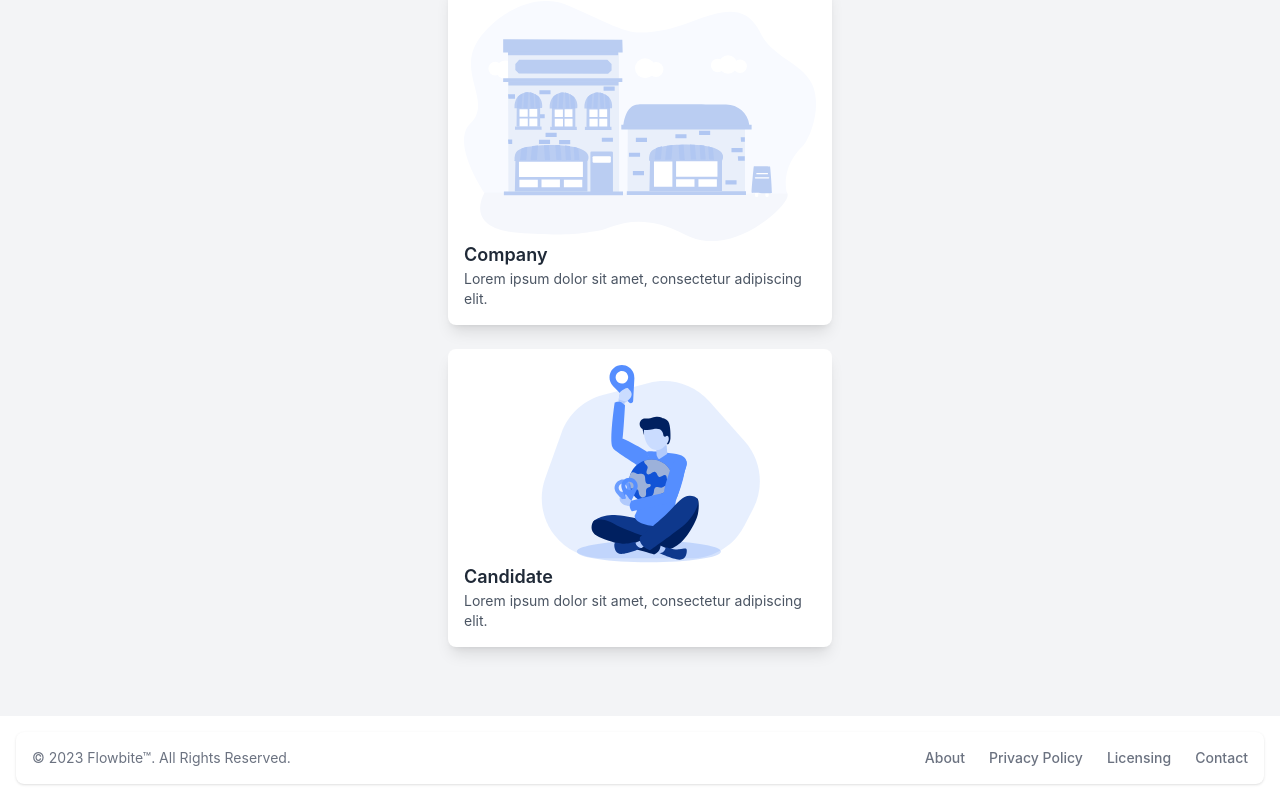
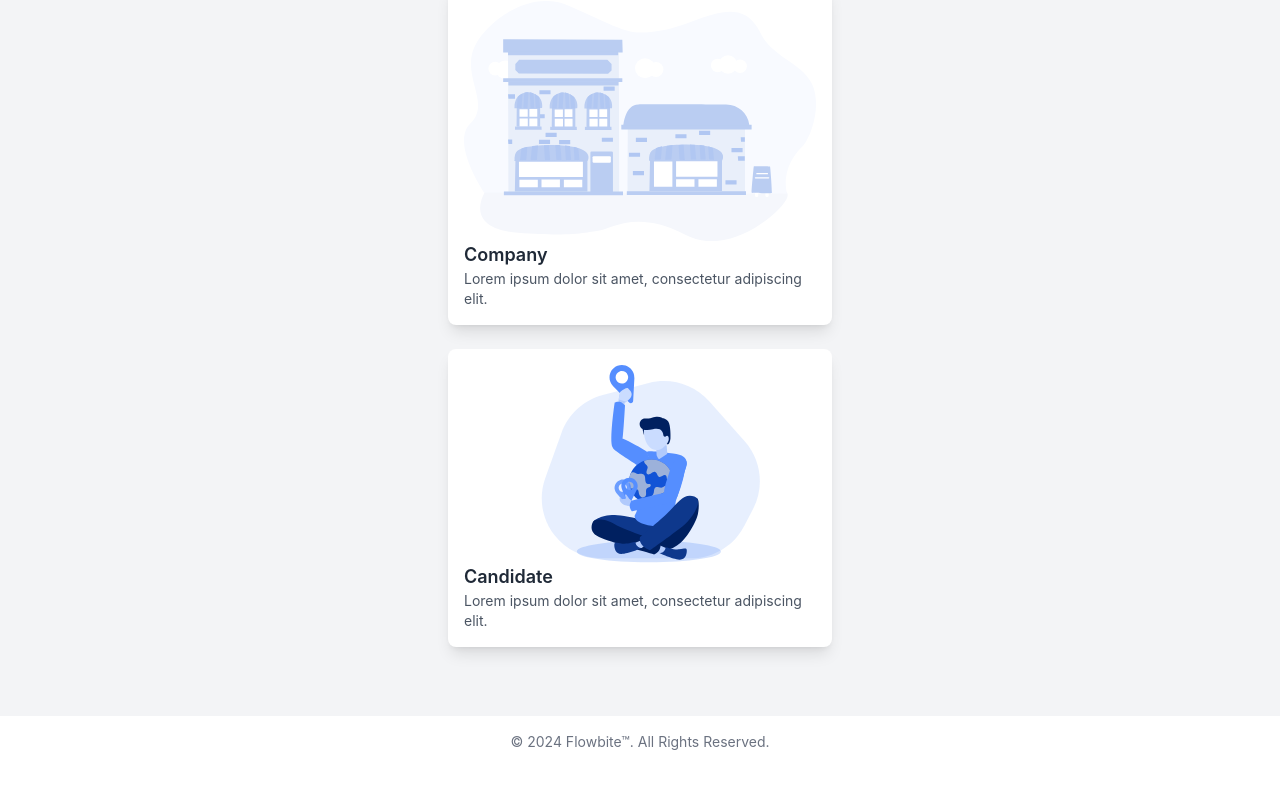
Before and after one commit to Ziadkad/Angular-Application-de-gestion-de-CV, an Angular app in the folder GestionCV/: page / in a window 1280 px wide. Shown: the part 1752-2552 px from the top of the page. After the commit the page ends 2520 px from the top, so only its background shows below. Built offline with nearby package versions, Linux system fonts and the light colour scheme.

Commit message:
Update footer.component.html

```diff
--- a/GestionCV/src/app/components/footer/footer.component.html
+++ b/GestionCV/src/app/components/footer/footer.component.html
@@ -1,22 +1,9 @@
 
 
-<footer class="bg-white rounded-lg shadow m-4 dark:bg-gray-800">
-    <div class="w-full mx-auto max-w-screen-xl p-4 md:flex md:items-center md:justify-between">
-      <span class="text-sm text-gray-500 sm:text-center dark:text-gray-400">© 2023 <a href="https://flowbite.com/" class="hover:underline">Flowbite™</a>. All Rights Reserved.
+<footer class="  dark:bg-gray-800">
+    <div class="w-full mx-auto max-w-screen-xl p-4 ">
+      <span class="flex items-center justify-center text-sm text-gray-500 text-center dark:text-gray-400">
+        © 2024 Flowbite™. All Rights Reserved.
     </span>
-    <ul class="flex flex-wrap items-center mt-3 text-sm font-medium text-gray-500 dark:text-gray-400 sm:mt-0">
-        <li>
-            <a href="#" class="hover:underline me-4 md:me-6">About</a>
-        </li>
-        <li>
-            <a href="#" class="hover:underline me-4 md:me-6">Privacy Policy</a>
-        </li>
-        <li>
-            <a href="#" class="hover:underline me-4 md:me-6">Licensing</a>
-        </li>
-        <li>
-            <a href="#" class="hover:underline">Contact</a>
-        </li>
-    </ul>
     </div>
 </footer>
```
